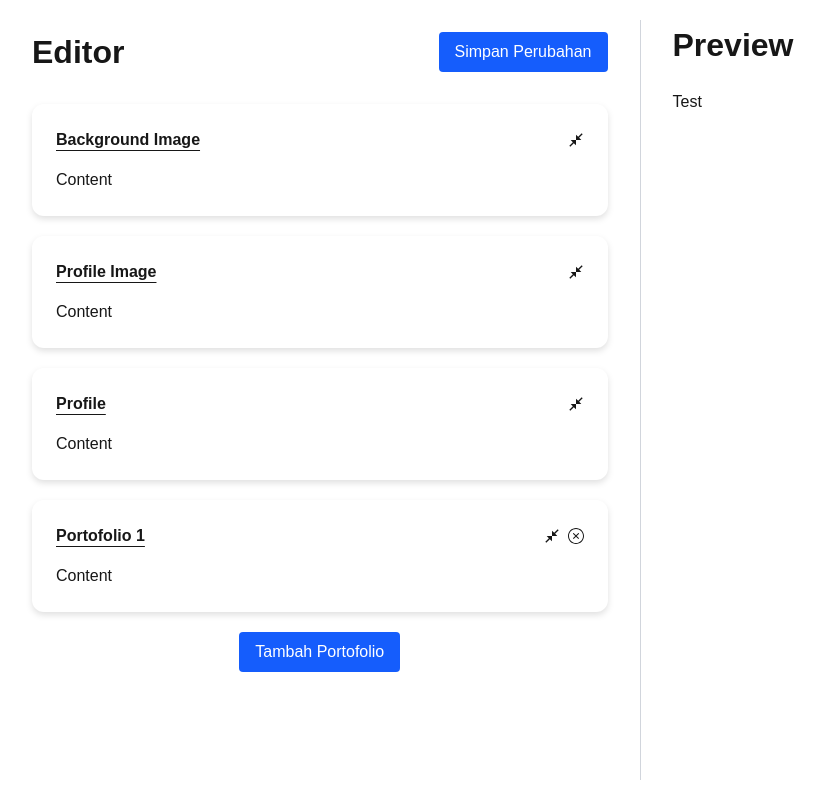
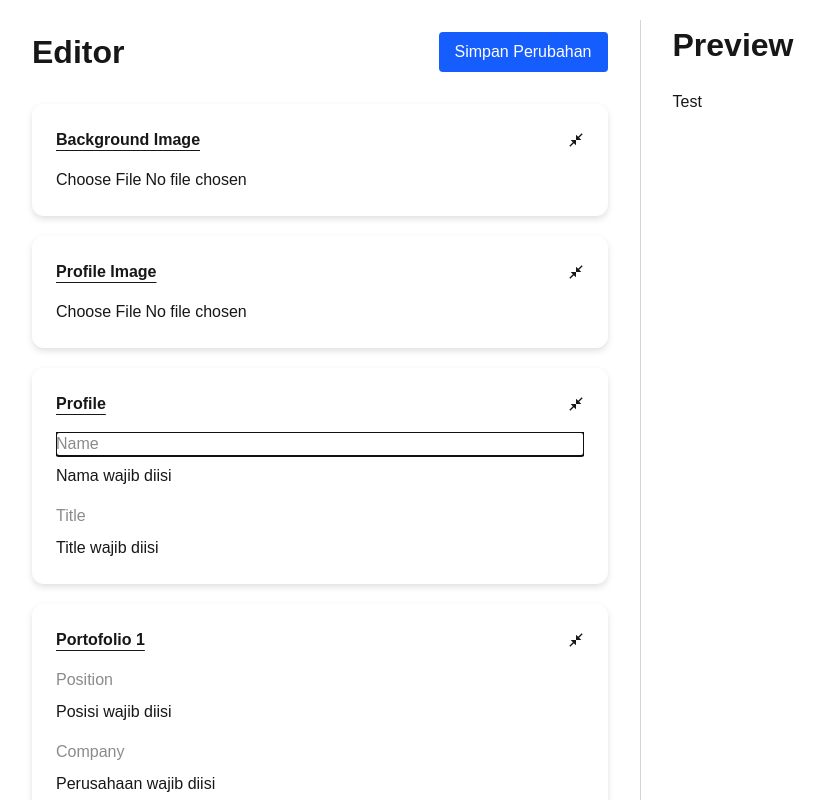
Before and after one commit to kevinromario/ms-fe, a Next.js app: page /edit in a window 1280 px wide. Both pictures are taken after a click on the button "Simpan Perubahan". Shown: the top 800 px of the page, without its empty margins (0-826 px from the left). Built offline with nearby package versions, Linux system fonts and the light colour scheme.

Commit message:
feat: edit page section editor

```diff
--- a/src/app/edit/Editor.tsx
+++ b/src/app/edit/Editor.tsx
@@ -1,27 +1,224 @@
+import { yupResolver } from "@hookform/resolvers/yup";
+import { useEffect, useState } from "react";
+import { Resolver, useFieldArray, useForm } from "react-hook-form";
 import Button from "src/components/Button";
 import Card from "src/components/Card";
 import Section from "src/components/Section";
+import VStack from "src/components/VStack";
+import { portfolioSchema } from "src/schemas/portfolioSchema";
+import { PortfolioType } from "src/types/portfolioType";
+import { getFormData, saveFormData } from "src/utils/dbUtils";
+import { compressImage } from "src/utils/imageUtils";
+
+const defaultEmpty: PortfolioType = {
+  backgroundImage: undefined,
+  profileImage: undefined,
+  profile: {
+    name: "",
+    title: "",
+    description: "",
+  },
+  portfolios: [
+    {
+      position: "",
+      company: "",
+      startDate: "",
+      endDate: "",
+      description: "",
+    },
+  ],
+};
 
 export default function Editor() {
+  const [dataDefault, setDataDefault] = useState<PortfolioType | null>(null);
+
+  const {
+    register,
+    handleSubmit,
+    control,
+    reset,
+    formState: { errors },
+  } = useForm<PortfolioType>({
+    resolver: yupResolver(portfolioSchema) as Resolver<PortfolioType>,
+    defaultValues: dataDefault || defaultEmpty,
+  });
+
+  const { fields, append, remove } = useFieldArray({
+    control,
+    name: "portfolios",
+  });
+
+  useEffect(() => {
+    const loadData = async () => {
+      const data = await getFormData();
+      setDataDefault(data || defaultEmpty);
+      if (data) {
+        reset(data);
+      }
+    };
+    loadData();
+  }, [reset]);
+
   const renderEditorAction = () => {
     return (
       <div className="flex justify-between gap-2">
-        <Button text="Simpan Perubahan" />
+        <Button text="Simpan Perubahan" onClick={handleSubmit(onSubmit)} />
       </div>
     );
   };
+
+  const handleAddPortfolio = () => {
+    append({
+      position: "",
+      company: "",
+      startDate: "",
+      endDate: "",
+      description: "",
+    });
+
+    setTimeout(() => {
+      const target = document.getElementById(`add-portfolio`);
+      target?.scrollIntoView({ behavior: "smooth" });
+    }, 200);
+  };
+
+  const handleDeletePortfolio = (index: number) => {
+    if (fields.length < 2) return;
+    remove(index);
+  };
+
+  const onSubmit = async (data: PortfolioType) => {
+    try {
+      const backgroundFileList = data.backgroundImage;
+      const backgroundFile =
+        backgroundFileList instanceof FileList
+          ? backgroundFileList[0] ?? null
+          : null;
+
+      const profileFileList = data.profileImage;
+      const profileFile =
+        profileFileList instanceof FileList ? profileFileList[0] ?? null : null;
+
+      const compressedBgFile = backgroundFile
+        ? await compressImage(backgroundFile)
+        : undefined;
+
+      const compressedProfileFile = profileFile
+        ? await compressImage(profileFile)
+        : undefined;
+
+      const payload = {
+        ...data,
+        backgroundImage: compressedBgFile,
+        profileImage: compressedProfileFile,
+      };
+
+      await saveFormData(payload);
+    } catch (error) {
+      const message =
+        error instanceof Error ? error.message : "Terjadi kesalahan.";
+      alert(message);
+    }
+  };
+
   return (
     <Section title="Editor" action={renderEditorAction()}>
-      <div className="flex flex-col gap-5">
-        <Card title="Background Image">Content</Card>
-        <Card title="Profile Image">Content</Card>
-        <Card title="Profile">Content</Card>
-        <Card title="Portofolio 1" deletable>
-          Content
-        </Card>
-        <div className="flex flex-col items-center">
-          <Button text="Tambah Portofolio" />
+      <form onSubmit={handleSubmit(onSubmit)}>
+        <div className="flex flex-col gap-5">
+          <Card title="Background Image">
+            <input type="file" {...register("backgroundImage")} />
+            {errors.backgroundImage && <p>{errors.backgroundImage.message}</p>}
+          </Card>
+          <Card title="Profile Image">
+            <input type="file" {...register("profileImage")} />
+            {errors.profileImage && <p>{errors.profileImage.message}</p>}
+          </Card>
+          <Card title="Profile">
+            <div className="flex flex-col gap-4">
+              <VStack>
+                <input placeholder="Name" {...register("profile.name")} />
+                {errors.profile?.name && <p>{errors.profile.name.message}</p>}
+              </VStack>
+              <VStack>
+                <input placeholder="Title" {...register("profile.title")} />
+                {errors.profile?.title && <p>{errors.profile.title.message}</p>}
+              </VStack>
+              <VStack>
+                <textarea
+                  placeholder="Description"
+                  {...register("profile.description")}
+                />
+                {errors.profile?.description && (
+                  <p>{errors.profile.description.message}</p>
+                )}
+              </VStack>
+            </div>
+          </Card>
+          {/* Portfolio List */}
+          {fields.map((field, index) => (
+            <Card
+              key={field.id}
+              id={`portofolio-${index}`}
+              title={`Portofolio ${index + 1}`}
+              deletable={fields.length > 1}
+              handleDelete={() => handleDeletePortfolio(index)}
+            >
+              <div className="flex flex-col gap-4">
+                <VStack>
+                  <input
+                    placeholder="Position"
+                    {...register(`portfolios.${index}.position`)}
+                  />
+                  {errors.portfolios?.[index]?.position && (
+                    <p>{errors.portfolios?.[index]?.position.message}</p>
+                  )}
+                </VStack>
+                <VStack>
+                  <input
+                    placeholder="Company"
+                    {...register(`portfolios.${index}.company`)}
+                  />
+                  {errors.portfolios?.[index]?.company && (
+                    <p>{errors.portfolios?.[index]?.company.message}</p>
+                  )}
+                </VStack>
+                <VStack>
+                  <input
+                    type="date"
+                    {...register(`portfolios.${index}.startDate`)}
+                  />
+                  {errors.portfolios?.[index]?.startDate && (
+                    <p>{errors.portfolios?.[index]?.startDate.message}</p>
+                  )}
+                </VStack>
+                <VStack>
+                  <input
+                    type="date"
+                    {...register(`portfolios.${index}.endDate`)}
+                  />
+                  {errors.portfolios?.[index]?.endDate && (
+                    <p>{errors.portfolios?.[index]?.endDate.message}</p>
+                  )}
+                  <textarea
+                    placeholder="Description"
+                    {...register(`portfolios.${index}.description`)}
+                  />
+                  {errors.portfolios?.[index]?.description && (
+                    <p>{errors.portfolios?.[index]?.description.message}</p>
+                  )}
+                </VStack>
+              </div>
+            </Card>
+          ))}
+          {/* Button Add Portfolio */}
         </div>
+      </form>
+      <div className="flex flex-col items-center mt-5">
+        <Button
+          id="add-portfolio"
+          text="Tambah Portofolio"
+          onClick={handleAddPortfolio}
+        />
       </div>
     </Section>
   );
--- a/src/components/Button.tsx
+++ b/src/components/Button.tsx
@@ -1,6 +1,7 @@
 import { textButton } from "src/styles/typography";
 
 type ButtonProps = {
+  id?: string;
   text: string;
   onClick?: () => void;
   disabled?: boolean;
@@ -17,6 +18,7 @@ export default function Button(props: ButtonProps) {
 
   return (
     <button
+      id={props.id}
       className={`px-4 py-2 rounded ${
         props.disabled ? disabledCss : primaryCss
       }`}
--- a/src/components/Card.tsx
+++ b/src/components/Card.tsx
@@ -4,6 +4,7 @@ import { SlClose } from "react-icons/sl";
 import { textUnderlineBase } from "src/styles/typography";
 
 type CardProps = {
+  id?: string;
   deletable?: boolean;
   handleDelete?: () => void;
   title: string;
@@ -22,7 +23,10 @@ export default function Card(props: CardProps) {
   }, [isOpen]);
 
   return (
-    <div className="bg-white p-6 drop-shadow-md rounded-xl flex flex-col gap-4">
+    <div
+      id={props.id}
+      className="bg-white p-6 drop-shadow-md rounded-xl flex flex-col gap-4"
+    >
       <div className="flex justify-between items-center">
         <span className={textUnderlineBase}>{props.title}</span>
         <div className="flex gap-2 ">
@@ -32,12 +36,14 @@ export default function Card(props: CardProps) {
           >
             {isOpen ? <MdCloseFullscreen /> : <MdOpenInFull />}
           </div>
-          {props.deletable && <SlClose className="cursor-pointer" />}
+          {props.deletable && (
+            <SlClose className="cursor-pointer" onClick={props.handleDelete} />
+          )}
         </div>
       </div>
       <div
         ref={contentRef}
-        className="overflow-hidden transition-all duration-300 ease-in-out"
+        className="overflow-hidden transition-all duration-200 ease-in-out"
         style={{ maxHeight }}
       >
         {props.children}
--- /dev/null
+++ b/src/components/VStack.tsx
@@ -0,0 +1,28 @@
+import { ReactNode } from "react";
+
+type GapValue =
+  | "0"
+  | "0.5"
+  | "1"
+  | "1.5"
+  | "2"
+  | "2.5"
+  | "3"
+  | "3.5"
+  | "4"
+  | "5"
+  | "6"
+  | "7"
+  | "8"
+  | "9"
+  | "10"
+  | "11"
+  | "12";
+
+type VStackProps = {
+  children: ReactNode;
+  gap?: GapValue;
+};
+export default function VStack({ children, gap = "2" }: VStackProps) {
+  return <div className={`flex flex-col gap-${gap}`}>{children}</div>;
+}
--- a/src/constants.ts
+++ b/src/constants.ts
@@ -1 +1,4 @@
 export const backgroundColor = "#fafafa";
+const MAX_FILE_SIZE = 5;
+export const MAX_FILE_SIZE_MB = MAX_FILE_SIZE * 1024 * 1024;
+export const FILE_SIZE_MESSAGE = `Ukuran file maksimal ${MAX_FILE_SIZE} MB`;
--- /dev/null
+++ b/src/schemas/portfolioSchema.ts
@@ -0,0 +1,46 @@
+import { FILE_SIZE_MESSAGE, MAX_FILE_SIZE_MB } from "src/constants";
+import * as yup from "yup";
+
+export const portfolioSchema = yup.object({
+  backgroundImage: yup.mixed().test("fileSize", FILE_SIZE_MESSAGE, (value) => {
+    const file = (value as FileList)?.[0];
+    return !file || file.size <= MAX_FILE_SIZE_MB;
+  }),
+  profileImage: yup.mixed().test("fileSize", FILE_SIZE_MESSAGE, (value) => {
+    const file = (value as FileList)?.[0];
+    return !file || file.size <= MAX_FILE_SIZE_MB;
+  }),
+  profile: yup.object({
+    name: yup.string().max(50, "Max 50 karakter").required("Nama wajib diisi"),
+    title: yup
+      .string()
+      .max(30, "Max 30 karakter")
+      .required("Title wajib diisi"),
+    description: yup
+      .string()
+      .max(200, "Max 200 karakter")
+      .required("Deskripsi wajib diisi"),
+  }),
+  portfolios: yup
+    .array()
+    .of(
+      yup.object({
+        position: yup
+          .string()
+          .max(30, "Max 30 karakter")
+          .required("Posisi wajib diisi"),
+        company: yup
+          .string()
+          .max(50, "Max 50 karakter")
+          .required("Perusahaan wajib diisi"),
+        startDate: yup.string().required("Tanggal Mulai wajib diisi"),
+        endDate: yup.string().required("Tanggal Selesai wajib diisi"),
+        description: yup
+          .string()
+          .max(500, "Max 500 karakter")
+          .required("Deskripsi wajib diisi"),
+      })
+    )
+    .min(1, "Minimal 1 portofolio")
+    .required("Portofolio wajib diisi"),
+});
--- /dev/null
+++ b/src/types/portfolioType.ts
@@ -0,0 +1,7 @@
+import { portfolioSchema } from "src/schemas/portfolioSchema";
+import { InferType } from "yup";
+
+export type PortfolioType = InferType<typeof portfolioSchema> & {
+  backgroundImage?: FileList | File;
+  profileImage?: FileList | File;
+};
--- /dev/null
+++ b/src/utils/dbUtils.ts
@@ -0,0 +1,30 @@
+import { openDB } from "idb";
+import { PortfolioType } from "src/types/portfolioType";
+
+const DB_NAME = "portfolio-builder";
+const STORE_NAME = "portfolio-data";
+
+export const getDB = async () => {
+  return await openDB(DB_NAME, 1, {
+    upgrade(db) {
+      if (!db.objectStoreNames.contains(STORE_NAME)) {
+        db.createObjectStore(STORE_NAME);
+      }
+    },
+  });
+};
+
+export const saveFormData = async (data: PortfolioType) => {
+  const db = await getDB();
+  await db.put(STORE_NAME, data, "portfolio");
+};
+
+export const getFormData = async () => {
+  const db = await getDB();
+  return await db.get(STORE_NAME, "portfolio");
+};
+
+export const clearFormData = async () => {
+  const db = await getDB();
+  return await db.delete(STORE_NAME, "portfolio");
+};
--- /dev/null
+++ b/src/utils/imageUtils.ts
@@ -0,0 +1,16 @@
+import imageCompression from "browser-image-compression";
+
+export async function compressImage(file: File): Promise<File> {
+  const options = {
+    maxSizeMB: 0.5,
+    maxWidthOrHeight: 1024,
+    useWebWorker: true,
+  };
+
+  try {
+    const compressed = await imageCompression(file, options);
+    return compressed;
+  } catch (err) {
+    throw new Error(`Gagal kompres gambar: ${err}`);
+  }
+}
```
Also changed, not shown: package.json (+6 -1 lines), 1 other file (tests, documents, lock files or other folders).
